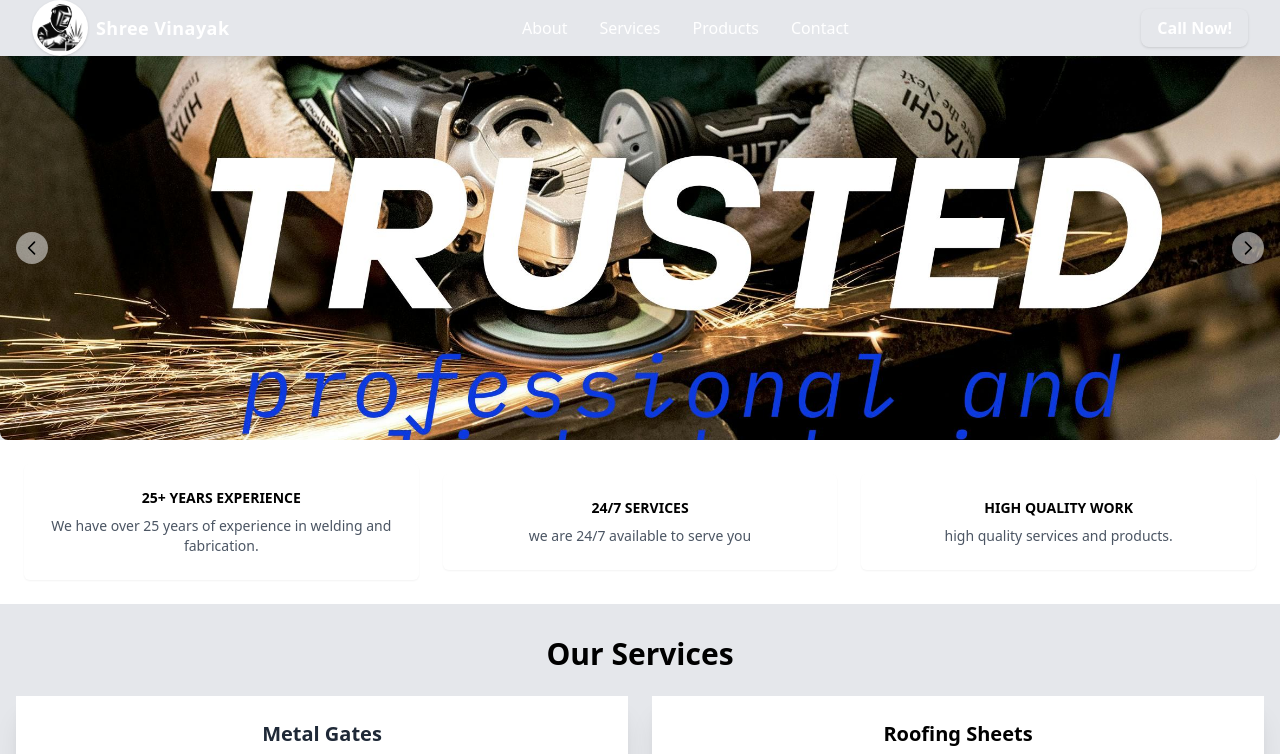
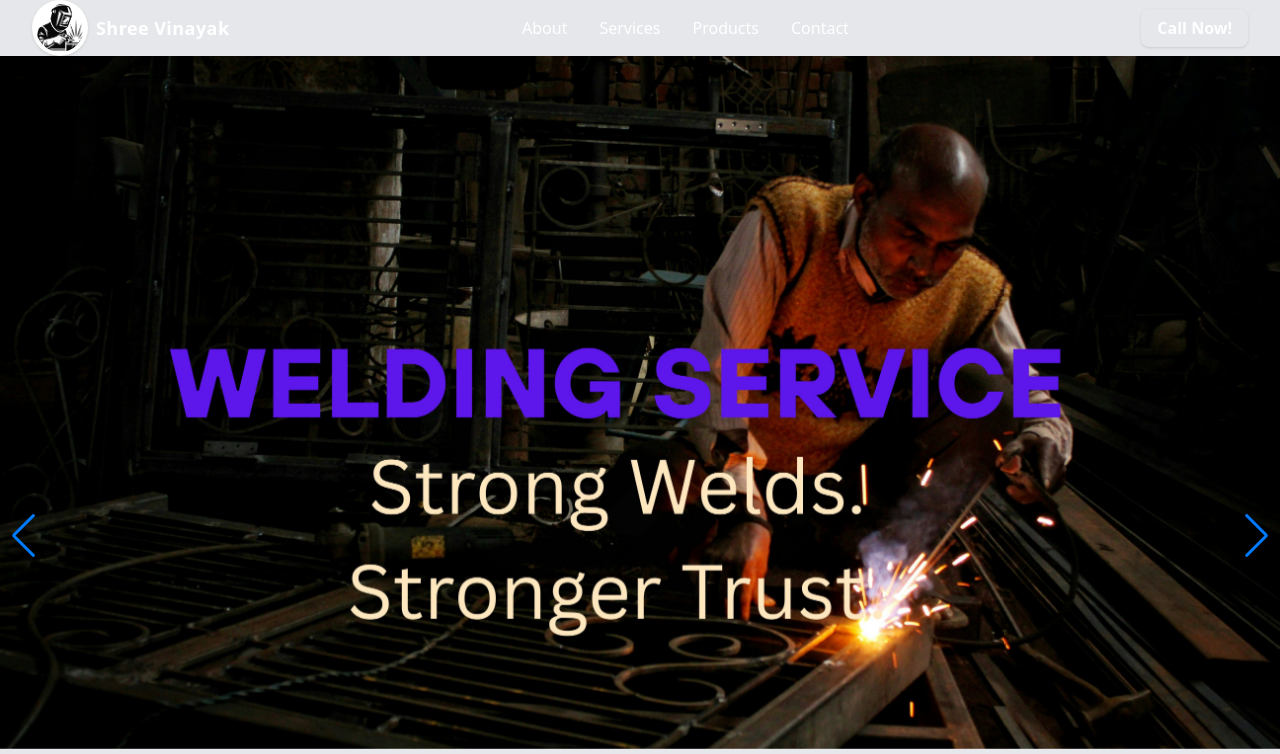
Before and after one commit to Technology-maker/Welding-service, a React (Vite) app: page / in a window 1280 px wide. Shown: the top 754 px of the page. Built offline with nearby package versions, Linux system fonts and the light colour scheme.

Commit message:
update swipes

```diff
--- a/package.json
+++ b/package.json
@@ -17,7 +17,8 @@
     "react-dom": "^19.1.0",
     "react-hot-toast": "^2.5.2",
     "react-icons": "^5.5.0",
-    "react-router-dom": "^7.6.3"
+    "react-router-dom": "^7.6.3",
+    "swiper": "^11.2.10"
   },
   "devDependencies": {
     "@eslint/js": "^9.29.0",
--- a/src/components/Homepage.jsx
+++ b/src/components/Homepage.jsx
@@ -13,6 +13,11 @@ import Owner from './Owner';
 import Contact from './Contact';
 import Footer from './Footer';
 import 'flowbite';
+import { Swiper, SwiperSlide } from 'swiper/react';
+import { Autoplay, Pagination, Navigation } from 'swiper/modules';
+import 'swiper/css';
+import 'swiper/css/navigation';
+import 'swiper/css/pagination';
 
 const Homepage = () => {
     return (
@@ -21,56 +26,30 @@ const Homepage = () => {
 
             <Navbar />
 
-
             {/* header content   */}
-            <header className="relative w-full">
-                <div id="gallery" className="relative w-full" data-carousel="slide">
-
-                    {/* Carousel Wrapper */}
-                    <div className="relative h-64 overflow-hidden rounded-b-lg sm:h-80 md:h-96">
-
-                        <div className="duration-700 ease-in-out" data-carousel-item="active">
-                            <img src={Img1} className="absolute block w-full h-full object-cover" alt="Slide 1" />
-                        </div>
-
-                        <div className="hidden duration-700 ease-in-out" data-carousel-item>
-                            <img src={Img2} className="absolute block w-full h-full object-cover" alt="Slide 2" />
-                        </div>
-
-                        <div className="hidden duration-700 ease-in-out" data-carousel-item>
-                            <img src={Img3} className="absolute block w-full h-full object-cover" alt="Slide 3" />
-                        </div>
-
-                    </div>
-
-                    {/* Slider Controls */}
-                    <button
-                        type="button"
-                        className="absolute top-0 left-0 z-30 flex items-center justify-center h-full px-4 cursor-pointer group focus:outline-none"
-                        data-carousel-prev
-                    >
-                        <span className="inline-flex items-center justify-center w-8 h-8 rounded-full bg-white/50 group-hover:bg-white/80">
-                            <svg className="w-5 h-5 text-black" fill="none" stroke="currentColor" strokeWidth="2" viewBox="0 0 24 24">
-                                <path strokeLinecap="round" strokeLinejoin="round" d="M15 19l-7-7 7-7" />
-                            </svg>
-                        </span>
-                    </button>
-
-                    <button
-                        type="button"
-                        className="absolute top-0 right-0 z-30 flex items-center justify-center h-full px-4 cursor-pointer group focus:outline-none"
-                        data-carousel-next
-                    >
-                        <span className="inline-flex items-center justify-center w-8 h-8 rounded-full bg-white/50 group-hover:bg-white/80">
-                            <svg className="w-5 h-5 text-black" fill="none" stroke="currentColor" strokeWidth="2" viewBox="0 0 24 24">
-                                <path strokeLinecap="round" strokeLinejoin="round" d="M9 5l7 7-7 7" />
-                            </svg>
-                        </span>
-                    </button>
-                </div>
+            <header className="w-full h-[300px] sm:h-[400px] md:h-[500px] lg:h-[600px]">
+                <Swiper
+                    modules={[Autoplay, Pagination, Navigation]}
+                    autoplay={{ delay: 3000, disableOnInteraction: false }}
+                    loop={true}
+                    navigation
+                    pagination={{ clickable: true }}
+                    className="w-full h-full"
+                >
+                    <SwiperSlide>
+                        <img src={Img1} className="w-full h-full object-cover" alt="Slide 1" />
+                    </SwiperSlide>
+                    <SwiperSlide>
+                        <img src={Img2} className="w-full h-full object-cover" alt="Slide 2" />
+                    </SwiperSlide>
+                    <SwiperSlide>
+                        <img src={Img3} className="w-full h-full object-cover" alt="Slide 3" />
+                    </SwiperSlide>
+                    <SwiperSlide>
+                        <img src={Img4} className="w-full h-full object-cover" alt="Slide 3" />
+                    </SwiperSlide>
+                </Swiper>
             </header>
-
-
 
 
             {/* main  */}
```
Also changed, not shown: 1 other file (tests, documents, lock files or other folders).
